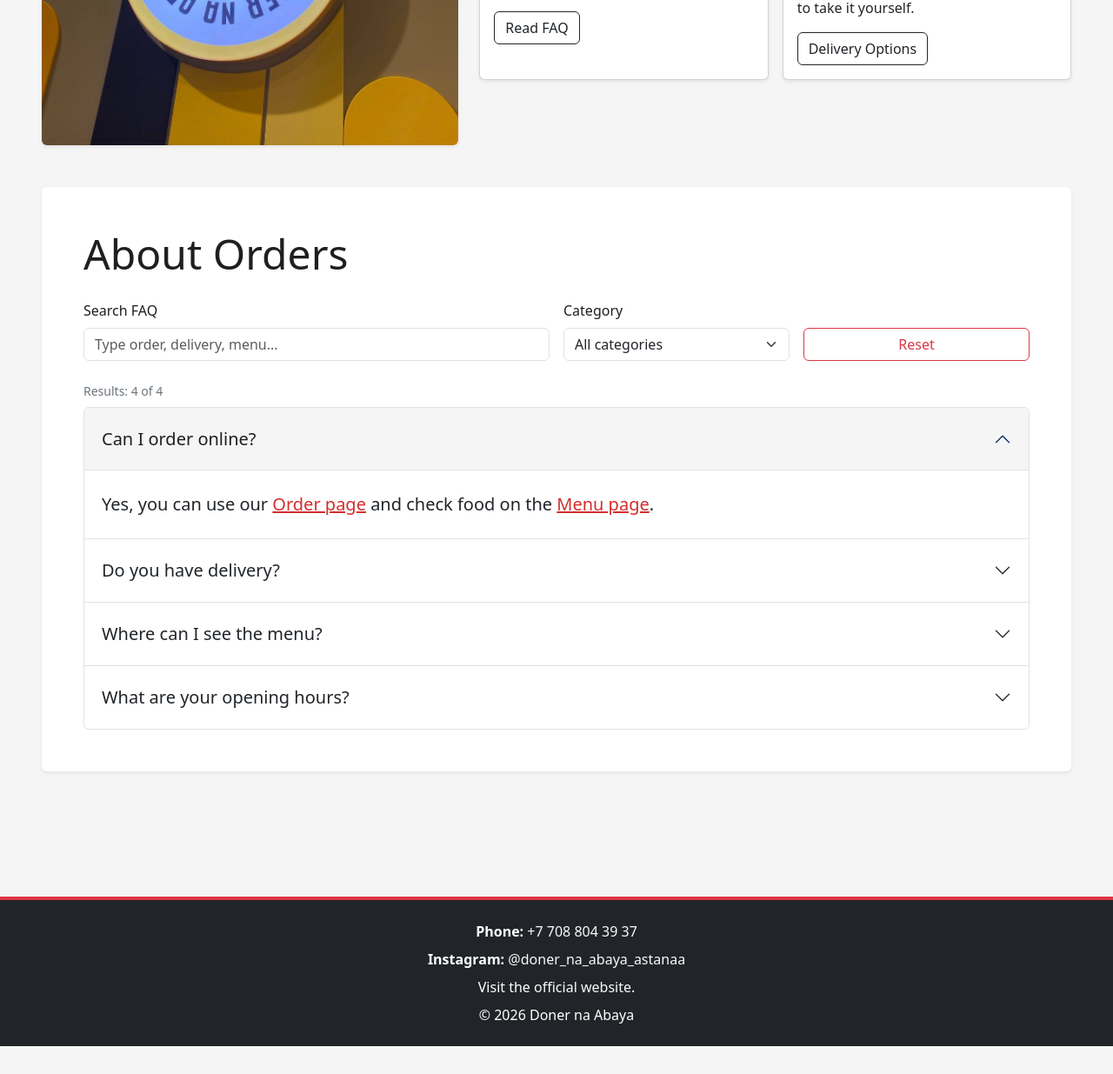
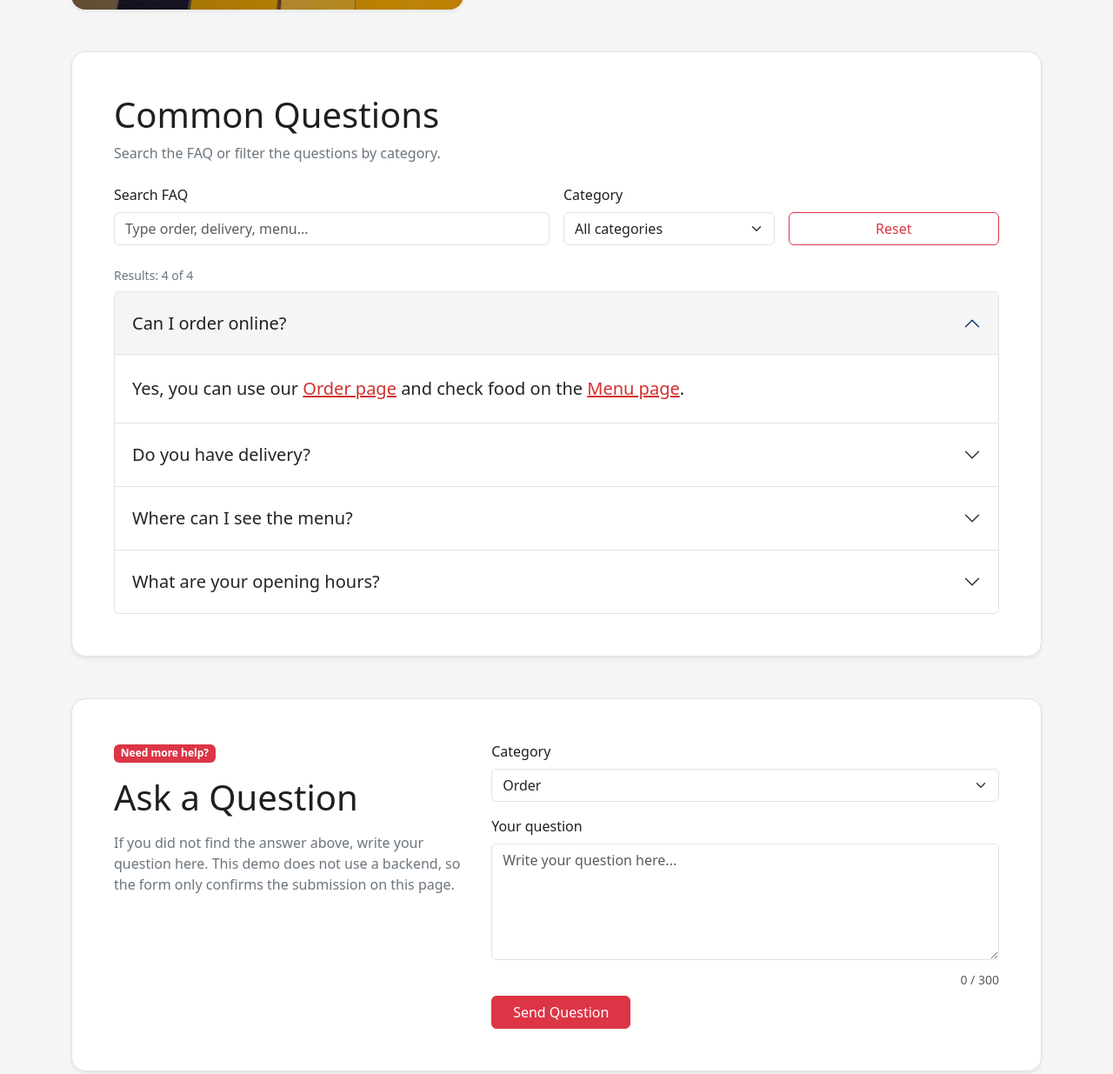
Before and after one commit to anadirov22-stack/assignment1_html, a plain HTML site: page faq.html in a window 1280 px wide. Shown: the part 799-2034 px from the top of the page at 87% size. Before the commit the page ends 2002 px from the top, so only its background shows below. Drawn offline with nearby package versions, Linux system fonts and the light colour scheme.

Commit message:
final faq.html

```diff
--- a/faq.html
+++ b/faq.html
@@ -34,26 +34,23 @@
         </div>
     </nav>
 </header>
-<main class="container-fluid px-4 px-lg-5 py-5">
-    <div class="mb-5">
-        <h1 class="display-4 text-center text-md-start text-danger">Frequently Asked Questions</h1>
-        <p class="lead text-secondary text-center text-md-start mb-0">Find quick information about orders, food and restaurant service.</p>
+
+<main class="container py-5">
+    <section class="mb-5">
+        <div class="mb-4">
+            <h1 class="display-4 text-danger mb-2">Frequently Asked Questions</h1>
+            <p class="lead text-secondary mb-0">Find quick information about orders, food and restaurant service.</p>
         </div>
-    <div class="d-flex flex-wrap justify-content-center justify-content-md-start gap-3 mb-5">
-        <a id="faq-order-link" class="btn btn-danger btn-lg" href="order.html">Order Food</a>
-        <a id="faq-menu-link" class="btn btn-outline-danger btn-lg" href="menu.html">View Menu</a>
-        <span id="opening-hours-badge" class="badge text-bg-dark align-self-center fs-6 d-none d-md-inline-block">Open 24/7</span>
-    </div>
-    <section class="mb-5">
         <div class="row g-4 align-items-center">
             <div class="col-12 col-lg-5 text-center">
-                <img src="images/photo_4_2026-09-11_18-56-40.jpg" class="img-fluid rounded shadow-sm" alt="Doner na Abaya restaurant">
+                <img src="images/photo_4_2026-09-11_18-56-40.jpg" class="img-fluid rounded-4 shadow-sm" alt="Doner na Abaya restaurant">
             </div>
             <div class="col-12 col-lg-7">
+                <div class="bg-white border rounded-4 shadow-sm p-4">
                     <h2 class="h3 mb-4">Quick Help</h2>
                     <div class="row g-3">
                         <div class="col-12 col-md-6">
-                        <div class="card h-100 shadow-sm border-danger">
+                            <div class="card h-100 border-danger shadow-sm">
                                 <div class="card-body">
                                     <h3 class="h5 text-danger">Order Food</h3>
                                     <p class="card-text">Choose doners, drinks and extras, add them to your cart and prepare your order.</p>
@@ -91,10 +88,15 @@
                     </div>
                 </div>
             </div>
+        </div>
     </section>
+
     <section id="faq-orders" class="mb-5">
-        <div class="bg-white rounded shadow-sm p-4 p-md-5">
-            <h2 class="display-5 mb-4">About Orders</h2>
+        <div class="bg-white border rounded-4 shadow-sm p-4 p-md-5">
+            <div class="mb-4">
+                <h2 class="display-6 mb-2">Common Questions</h2>
+                <p class="text-secondary mb-0">Search the FAQ or filter the questions by category.</p>
+            </div>
             <div class="accordion" id="faq-accordion">
                 <div class="accordion-item">
                     <h3 class="accordion-header">
@@ -131,15 +133,52 @@
             </div>
         </div>
     </section>
+
+    <section id="ask-question" class="mb-4">
+        <div class="bg-white border rounded-4 shadow-sm p-4 p-md-5">
+            <div class="row g-4 align-items-start">
+                <div class="col-12 col-lg-5">
+                    <span class="badge text-bg-danger mb-3">Need more help?</span>
+                    <h2 class="display-6 mb-3">Ask a Question</h2>
+                    <p class="text-secondary mb-0">If you did not find the answer above, write your question here. This demo does not use a backend, so the form only confirms the submission on this page.</p>
+                </div>
+                <div class="col-12 col-lg-7">
+                    <form id="question-form" novalidate>
+                        <div class="mb-3">
+                            <label for="question-category" class="form-label">Category</label>
+                            <select id="question-category" class="form-select">
+                                <option value="order">Order</option>
+                                <option value="menu">Menu</option>
+                                <option value="delivery">Delivery</option>
+                                <option value="restaurant">Restaurant</option>
+                                <option value="other">Other</option>
+                            </select>
+                        </div>
+                        <div class="mb-2">
+                            <label for="question-text" class="form-label">Your question</label>
+                            <textarea id="question-text" class="form-control" rows="5" maxlength="300" placeholder="Write your question here..."></textarea>
+                            <div class="d-flex justify-content-between mt-2">
+                                <div id="question-error" class="text-danger small d-none">Please enter at least 10 characters.</div>
+                                <div id="question-counter" class="form-text ms-auto">0 / 300</div>
+                            </div>
+                        </div>
+                        <button id="send-question" class="btn btn-danger px-4" type="submit">Send Question</button>
+                    </form>
+                    <div id="question-success" class="alert alert-success mt-3 d-none" role="status" aria-live="polite">Question sent successfully.</div>
+                </div>
+            </div>
+        </div>
+    </section>
 </main>
+
 <footer class="bg-dark text-white border-top border-danger border-4 mt-5">
     <div class="container py-4 text-center">
         <p class="mb-2"><strong>Phone:</strong> <a class="link-light" href="tel:+77088043937">+7 708 804 39 37</a></p>
         <p class="mb-2"><strong>Instagram:</strong> <a class="link-light" href="https://www.instagram.com/doner_na_abaya_astanaa/" target="_blank" rel="noopener noreferrer">@doner_na_abaya_astanaa</a></p>
-        <p class="mb-2">Visit the <a class="link-light" href="https://doner-na-abaya.kz/" target="_blank" rel="noopener noreferrer">official website</a>.</p>
         <p class="mb-0">&copy; 2026 Doner na Abaya</p>
     </div>
 </footer>
+
 <script src="https://cdn.jsdelivr.net/npm/bootstrap@5.3.8/dist/js/bootstrap.bundle.min.js" integrity="sha384-FKyoEForCGlyvwx9Hj09JcYn3nv7wiPVlz7YYwJrWVcXK/BmnVDxM+D2scQbITxI" crossorigin="anonymous"></script>
 </body>
 </html>
```
Lines whose indentation alone changed are shown as unchanged.
